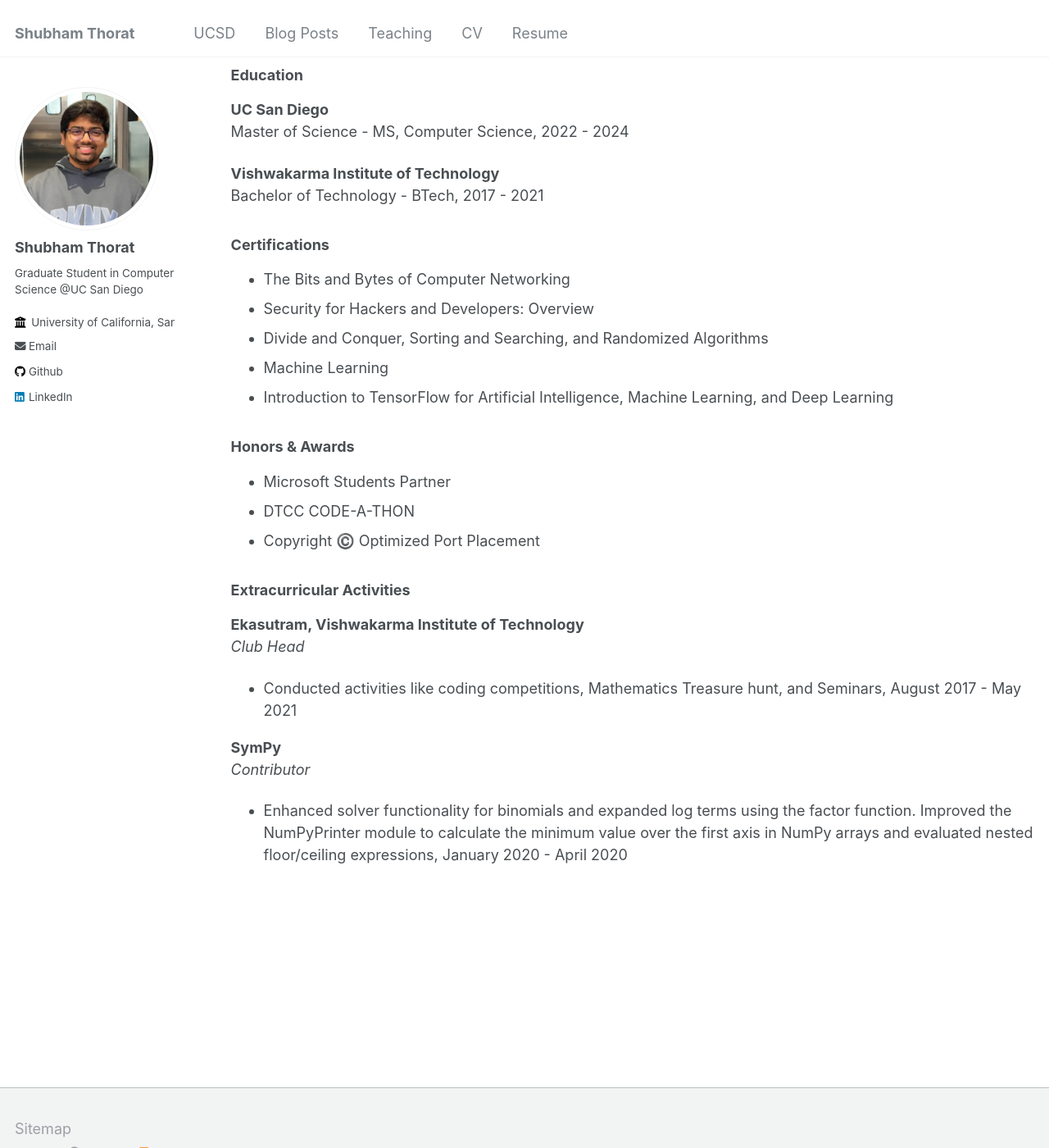
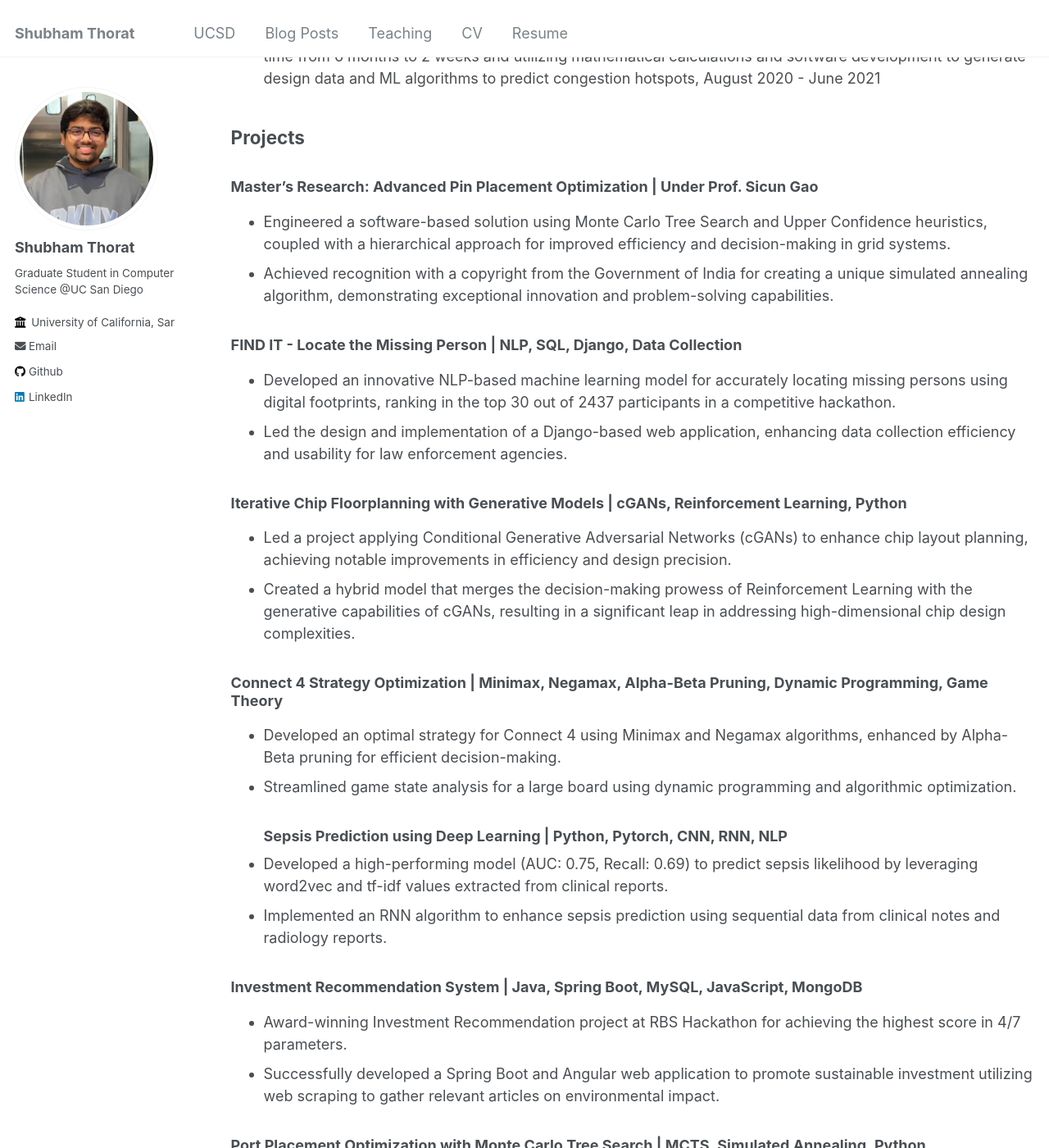
Before and after one commit to shubham4104/shubham4104.github.io, a Jekyll site: the page built from _pages/cv.md, in a window 1280 px wide and 1400 px high, scrolled down 1570 px. Shown: the whole window at 82% size. Built offline with Jekyll 4.4.1, drawn with Linux system fonts in a browser that asks for light colours; some of the changed text lies outside the part shown.

Commit message:
Update cv.md

```diff
--- a/_pages/cv.md
+++ b/_pages/cv.md
@@ -25,8 +25,10 @@ Exploring the frontiers of technology with a Master's in Computer Science from U
 *Prof. Miles Jones*
 - CSE 101 (Spring 2024): Algorithm Design and Analysis, March 2024 - Present
 - CSE 101 (Winter 2024): Algorithm Design and Analysis, January 2024 - March 2024
+
 *Prof. Quang Bach*
 - CSE 101 (Fall 2023): Algorithm Design and Analysis, September 2023 - December 2023
+
 *Prof. Rajiv Gandhi*
 - FinDS (Summer 2023): Foundations in Data Science, July 2023 - August 2023
 
@@ -45,6 +47,35 @@ Exploring the frontiers of technology with a Master's in Computer Science from U
 **Infineon Technologies**
 **SDE Intern**
 - Improved chip design by developing an auto-placement engine in C++ and Python, reducing chip lifecycle time from 6 months to 2 weeks and utilizing mathematical calculations and software development to generate design data and ML algorithms to predict congestion hotspots, August 2020 - June 2021
+
+## Projects
+
+### Master’s Research: Advanced Pin Placement Optimization | Under Prof. Sicun Gao
+- Engineered a software-based solution using Monte Carlo Tree Search and Upper Confidence heuristics, coupled with a hierarchical approach for improved efficiency and decision-making in grid systems.
+- Achieved recognition with a copyright from the Government of India for creating a unique simulated annealing algorithm, demonstrating exceptional innovation and problem-solving capabilities.
+
+### FIND IT - Locate the Missing Person | NLP, SQL, Django, Data Collection
+- Developed an innovative NLP-based machine learning model for accurately locating missing persons using digital footprints, ranking in the top 30 out of 2437 participants in a competitive hackathon.
+- Led the design and implementation of a Django-based web application, enhancing data collection efficiency and usability for law enforcement agencies.
+
+### Iterative Chip Floorplanning with Generative Models | cGANs, Reinforcement Learning, Python
+- Led a project applying Conditional Generative Adversarial Networks (cGANs) to enhance chip layout planning, achieving notable improvements in efficiency and design precision.
+- Created a hybrid model that merges the decision-making prowess of Reinforcement Learning with the generative capabilities of cGANs, resulting in a significant leap in addressing high-dimensional chip design complexities.
+
+### Connect 4 Strategy Optimization | Minimax, Negamax, Alpha-Beta Pruning, Dynamic Programming, Game Theory
+- Developed an optimal strategy for Connect 4 using Minimax and Negamax algorithms, enhanced by Alpha-Beta pruning for efficient decision-making.
+- Streamlined game state analysis for a large board using dynamic programming and algorithmic optimization.
+### Sepsis Prediction using Deep Learning | Python, Pytorch, CNN, RNN, NLP
+- Developed a high-performing model (AUC: 0.75, Recall: 0.69) to predict sepsis likelihood by leveraging word2vec and tf-idf values extracted from clinical reports.
+- Implemented an RNN algorithm to enhance sepsis prediction using sequential data from clinical notes and radiology reports.
+
+### Investment Recommendation System | Java, Spring Boot, MySQL, JavaScript, MongoDB
+- Award-winning Investment Recommendation project at RBS Hackathon for achieving the highest score in 4/7 parameters.
+- Successfully developed a Spring Boot and Angular web application to promote sustainable investment utilizing web scraping to gather relevant articles on environmental impact.
+
+### Port Placement Optimization with Monte Carlo Tree Search | MCTS, Simulated Annealing, Python
+- Employed Monte Carlo Tree Search (MCTS) and simulated annealing for optimizing port placement on chips, significantly improving the layout efficiency.
+- Received a copyright from the Government of India for developing a novel algorithm for port placement.
 
 ### Education
 
```
